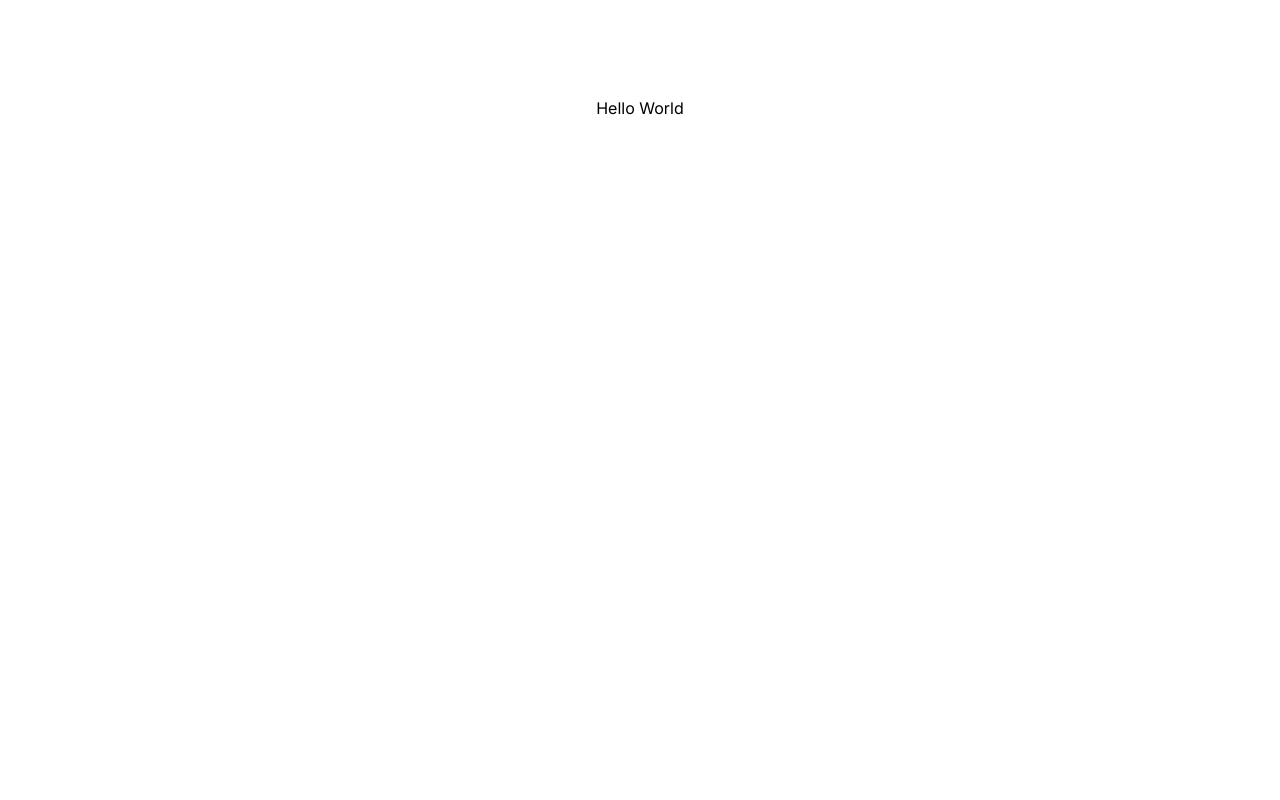
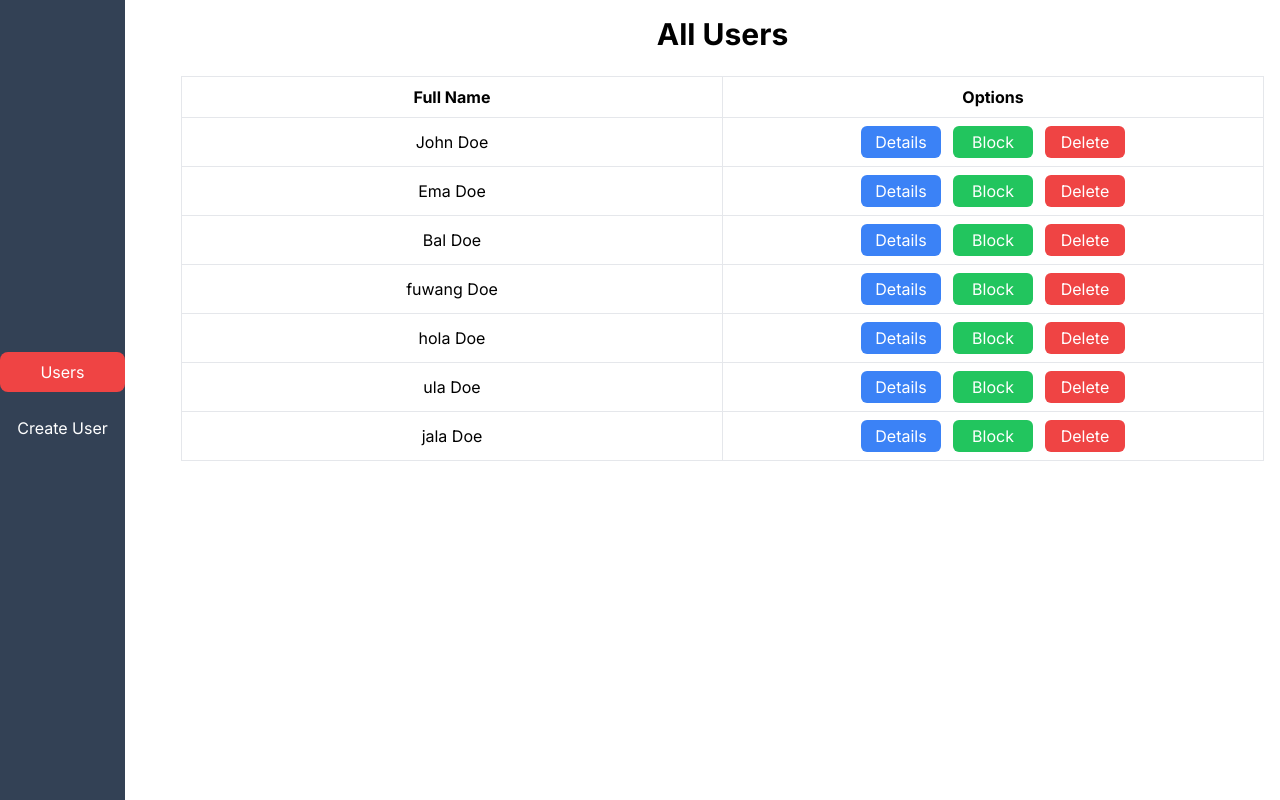
Before and after one commit to shifat0/frontend-shoaib-6sense, a Next.js app: page / in a window 1280 px wide. Built offline with nearby package versions, Linux system fonts and the light colour scheme.

Commit message:
sidebar, confiramtion model and users table added

```diff
--- /dev/null
+++ b/app/components/confirmation-modal.tsx
@@ -0,0 +1,33 @@
+interface ConfirmationModalProps {
+  isOpen: boolean;
+  onClose: () => void;
+  onConfirm: () => void;
+  message: string;
+}
+
+export default function ConfirmationModal({
+  isOpen,
+  onClose,
+  onConfirm,
+  message,
+}: ConfirmationModalProps) {
+  if (!isOpen) return null;
+
+  return (
+    <div className="fixed inset-0 flex items-center justify-center bg-black bg-opacity-50">
+      <div className="bg-white p-4 rounded-lg space-y-4">
+        <span className="text-gray-800">
+          Are you sure you want to {message} this user?
+        </span>
+        <div className="flex items-center justify-center gap-3">
+          <button onClick={onConfirm} className="btn">
+            Confirm
+          </button>
+          <button onClick={onClose} className="btn">
+            Cancel
+          </button>
+        </div>
+      </div>
+    </div>
+  );
+}
--- /dev/null
+++ b/app/components/sidebar.tsx
@@ -0,0 +1,27 @@
+"use client";
+import Link from "next/link";
+import { usePathname } from "next/navigation";
+
+export default function Sidebar() {
+  const pathname = usePathname();
+  return (
+    <div className="h-screen w-36 text-center bg-slate-700 flex flex-col items-center justify-center gap-4">
+      <Link
+        href="/"
+        className={`text-white w-full py-2 rounded-lg transition duration-300 ${
+          pathname === "/" ? "bg-red-500" : ""
+        }`}
+      >
+        Users
+      </Link>
+      <Link
+        href="/create-user"
+        className={`text-white w-full py-2 rounded-lg transition duration-300 ${
+          pathname === "/create-user" ? "bg-red-500" : ""
+        }`}
+      >
+        Create User
+      </Link>
+    </div>
+  );
+}
--- /dev/null
+++ b/app/create-user/page.tsx
@@ -0,0 +1,7 @@
+export default function CreateUser() {
+  return (
+    <main className="w-full flex flex-col items-center justify-between p-4">
+      Create User
+    </main>
+  );
+}
--- a/app/globals.css
+++ b/app/globals.css
@@ -1,3 +1,12 @@
 @tailwind base;
 @tailwind components;
 @tailwind utilities;
+
+@layer components {
+  .t-row {
+    @apply border px-4 py-2;
+  }
+  .btn {
+    @apply w-20 bg-blue-500 hover:bg-blue-600 text-white py-1 rounded-md
+  }
+}
--- a/app/layout.tsx
+++ b/app/layout.tsx
@@ -1,12 +1,13 @@
 import type { Metadata } from "next";
 import { Inter } from "next/font/google";
 import "./globals.css";
+import Sidebar from "./components/sidebar";
 
 const inter = Inter({ subsets: ["latin"] });
 
 export const metadata: Metadata = {
-  title: "Create Next App",
-  description: "Generated by create next app",
+  title: "Frontend-Shoaib",
+  description: "Developed by Shoaib",
 };
 
 export default function RootLayout({
@@ -16,7 +17,10 @@ export default function RootLayout({
 }>) {
   return (
     <html lang="en">
-      <body className={inter.className}>{children}</body>
+      <body className={`${inter.className} flex gap-10`}>
+        <Sidebar />
+        {children}
+      </body>
     </html>
   );
 }
--- a/app/page.tsx
+++ b/app/page.tsx
@@ -1,7 +1,134 @@
+"use client";
+import { useState } from "react";
+import ConfirmationModal from "./components/confirmation-modal";
+
+const users = [
+  {
+    id: 1,
+    firstName: "John",
+    lastName: "Doe",
+    email: "john@gmail.com",
+    phone: "013313131313",
+  },
+  {
+    id: 2,
+    firstName: "Ema",
+    lastName: "Doe",
+    email: "john@gmail.com",
+    phone: "013313131313",
+  },
+  {
+    id: 3,
+    firstName: "Bal",
+    lastName: "Doe",
+    email: "john@gmail.com",
+    phone: "013313131313",
+  },
+  {
+    id: 4,
+    firstName: "fuwang",
+    lastName: "Doe",
+    email: "john@gmail.com",
+    phone: "013313131313",
+  },
+  {
+    id: 5,
+    firstName: "hola",
+    lastName: "Doe",
+    email: "john@gmail.com",
+    phone: "013313131313",
+  },
+  {
+    id: 6,
+    firstName: "ula",
+    lastName: "Doe",
+    email: "john@gmail.com",
+    phone: "013313131313",
+  },
+  {
+    id: 7,
+    firstName: "jala",
+    lastName: "Doe",
+    email: "john@gmail.com",
+    phone: "013313131313",
+  },
+];
+
 export default function Home() {
+  const [blockedUsers, setBlockedUsers] = useState<number[]>([]);
+  const [message, setMessage] = useState<string>("");
+  const [selectedUser, setSelectedUser] = useState<number>(0);
+  const [isOpen, setIsOpen] = useState<boolean>(false);
+
+  // for handling block functionality
+  const handleBlockedUsers = (userId: number) => {
+    setIsOpen(true);
+    setMessage((prev) => {
+      if (prev === "block") return "unblock";
+      else return "block";
+    });
+    setSelectedUser(userId);
+  };
+
+  // for closing confirmation model
+  const onClose = () => setIsOpen(false);
+
+  // for handling confirm functionality
+  const onConfirm = (message: string, userId: number) => {
+    setIsOpen(false);
+
+    if (message === "block" || "unblock")
+      if (blockedUsers.includes(userId))
+        setBlockedUsers((prev) => prev.filter((id) => id !== userId));
+      else setBlockedUsers((prev) => [...prev, userId]);
+  };
+
   return (
-    <main className="flex min-h-screen flex-col items-center justify-between p-24">
-      Hello World
+    <main className="w-full flex flex-col items-center gap-6 p-4">
+      <h1 className="text-3xl font-bold">All Users</h1>
+      {/* Table starts */}
+      <table className="w-full">
+        <thead>
+          <tr>
+            <th className="w-1/2 t-row">Full Name</th>
+            <th className="w-1/2 t-row">Options</th>
+          </tr>
+        </thead>
+        <tbody>
+          {users.map((user) => (
+            <tr key={user.id}>
+              <td className="t-row text-center">
+                {user.firstName} {user.lastName}
+              </td>
+              <td className="t-row">
+                <div className="flex items-center justify-center gap-3">
+                  <button className="btn">Details</button>
+                  <button
+                    className={`btn ${
+                      blockedUsers.includes(user.id)
+                        ? "bg-red-400 hover:bg-red-500"
+                        : "bg-green-500 hover:bg-green-600"
+                    } `}
+                    onClick={() => handleBlockedUsers(user.id)}
+                  >
+                    {blockedUsers.includes(user.id) ? "Unblock" : "Block"}
+                  </button>
+                  <button className="btn bg-red-500 hover:bg-red-600">
+                    Delete
+                  </button>
+                </div>
+              </td>
+            </tr>
+          ))}
+        </tbody>
+      </table>
+      {/* Table ends */}
+      <ConfirmationModal
+        isOpen={isOpen}
+        onClose={onClose}
+        onConfirm={() => onConfirm(message, selectedUser)}
+        message={message}
+      />
     </main>
   );
 }
```
